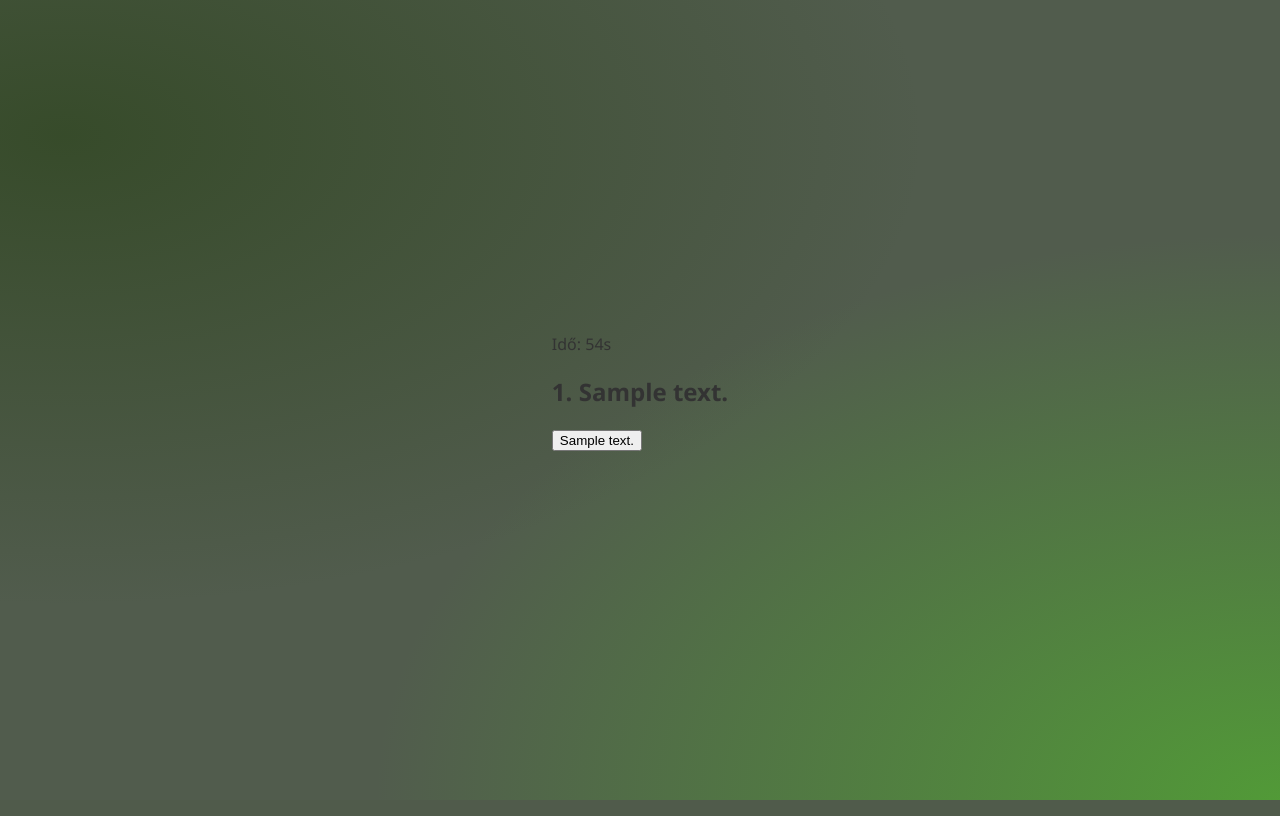
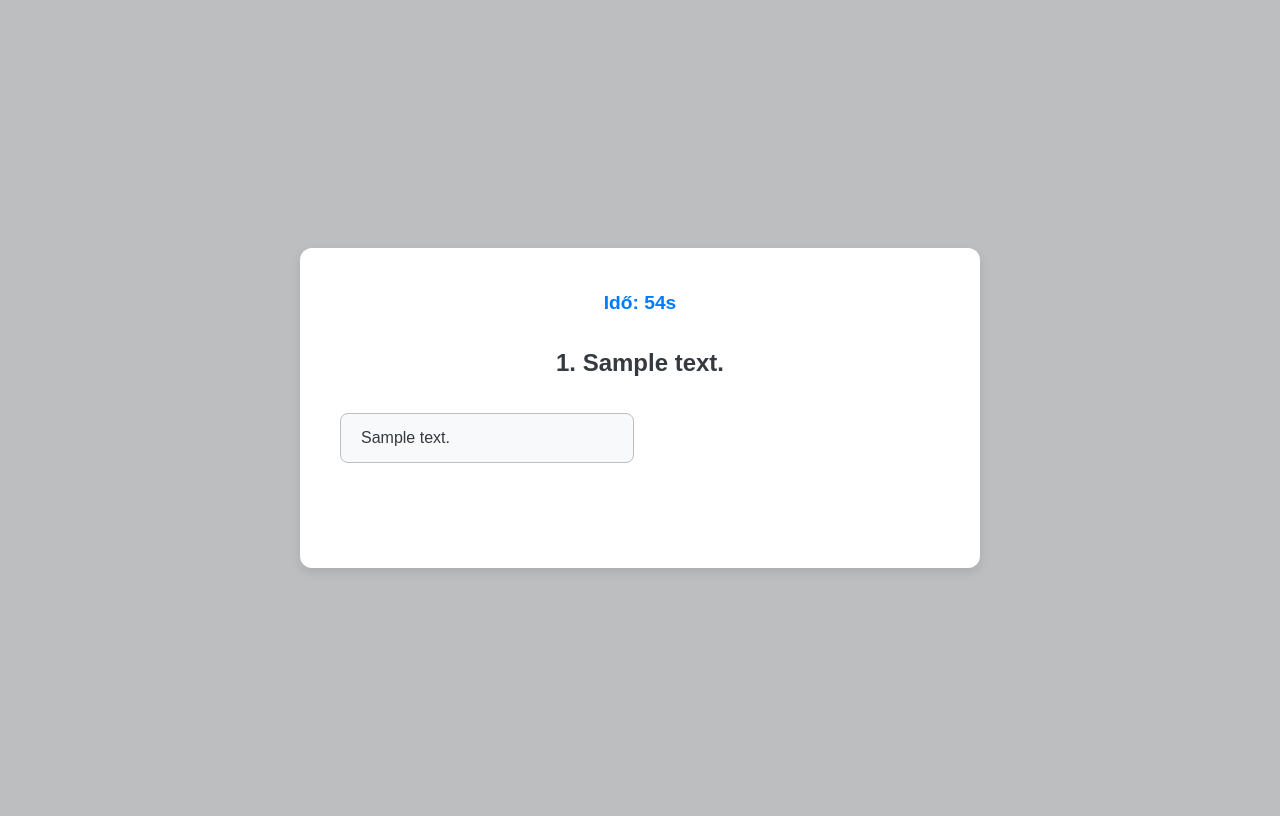
Before and after one commit to TTom08/kresz-quiz-web, a Flask app: template templates/quiz.html in a window 1280 px wide. Run offline with Flask 3, Linux system fonts and the light colour scheme; the template is opened without the code that fills it: most values are stand-ins (such as "Sample title", 1, 10 or a date in 2020).

Commit message:
add quiz.css for quiz page only

```diff
--- /dev/null
+++ b/static/css/quiz.css
@@ -0,0 +1,144 @@
+:root {
+    --primary-color: #007bff; /* Kék */
+    --secondary-color: #6c757d; /* Szürke */
+    --success-color: #28a745; /* Zöld */
+    --error-color: #dc3545; /* Piros */
+    --background-dark: #bdbebf; /* Sötétebb háttér */
+    --background-light: #f8f9fa; /* Világos háttér */
+    --box-shadow: 0 4px 12px rgba(0, 0, 0, 0.1);
+    --border-radius: 12px;
+}
+
+body {
+    background: var(--background-dark);
+    display: flex;
+    justify-content: center;
+    align-items: center;
+    min-height: 100vh;
+    color: #343a40;
+    line-height: 1.6;
+    font-family: 'Arial', sans-serif;
+}
+
+#quiz-container {
+    width: 100%;
+    display: flex;
+    justify-content: center;
+    align-items: center;
+    padding: 20px;
+}
+
+#quiz-area, #result-screen {
+    background-color: white;
+    padding: 40px;
+    border-radius: var(--border-radius);
+    box-shadow: var(--box-shadow);
+    max-width: 600px;
+    width: 100%;
+    text-align: center;
+}
+
+#timer {
+    font-size: 1.2em;
+    font-weight: bold;
+    color: var(--primary-color);
+    margin-bottom: 25px;
+}
+
+.time-warning {
+    color: var(--error-color);
+    animation: blink 1s infinite;
+}
+
+@keyframes blink {
+    0%, 100% { opacity: 1; }
+    50% { opacity: 0.5; }
+}
+
+#question-text {
+    font-size: 1.5em;
+    margin-bottom: 30px;
+    color: #343a40;
+    font-weight: 600;
+}
+
+#answers-container {
+    display: grid;
+    gap: 12px;
+    margin-bottom: 25px;
+    grid-template-columns: 1fr;
+}
+
+.answer-button {
+    padding: 15px 20px;
+    border: 1px solid var(--background-dark);
+    border-radius: 8px;
+    cursor: pointer;
+    font-size: 16px;
+    font-weight: 500;
+    background-color: var(--background-light);
+    color: #343a40;
+    transition: background-color 0.2s, transform 0.1s, box-shadow 0.2s;
+    text-align: left;
+}
+
+.answer-button:hover:not(:disabled) {
+    background-color: var(--background-dark);
+    transform: translateY(-2px);
+    box-shadow: 0 4px 8px rgba(0, 0, 0, 0.1);
+}
+
+.answer-button:disabled {
+    opacity: 0.7;
+    cursor: not-allowed;
+}
+
+.answer-button.correct {
+    background-color: var(--success-color);
+    color: white;
+    border-color: var(--success-color);
+}
+
+.answer-button.incorrect {
+    background-color: var(--error-color);
+    color: white;
+    border-color: var(--error-color);
+}
+
+#feedback {
+    margin: 15px 0;
+    font-size: 1.1em;
+    font-weight: bold;
+    min-height: 20px;
+}
+
+#button-footer {
+    display: flex;
+    justify-content: center;
+    width: 100%;
+    margin-top: 20px;
+}
+
+#next-button {
+    padding: 8px 20px;
+    max-width: 250px;
+    width: 100%;
+    margin: 0;
+}
+
+#result-screen h2 {
+    color: var(--primary-color);
+    margin-bottom: 15px;
+}
+
+#final-score {
+    font-size: 1.8em;
+    font-weight: bold;
+    color: var(--success-color);
+}
+
+@media (min-width: 500px) {
+    #answers-container {
+        grid-template-columns: 1fr 1fr;
+    }
+}
--- a/templates/quiz.html
+++ b/templates/quiz.html
@@ -1,30 +1,37 @@
 <!DOCTYPE html>
 <html lang="hu">
+
 <head>
     <meta charset="UTF-8">
+    <meta name="viewport" content="width=device-width, initial-scale=1.0">
     <title>Kvíz Játék</title>
-    <link rel="stylesheet" href="{{ url_for('static', filename='css/style.css') }}">
+    <link rel="stylesheet" href="{{ url_for('static', filename='css/quiz.css') }}">
 </head>
+
 <body>
     <div id="quiz-container">
-        <div id="quiz-area">
+        <div id="quiz-area" class="quiz-box">
             <div id="timer">Idő: <span id="time-left">60</span>s</div>
-            <h2 id="question-text">Kérdés betöltése...</h2>
+            <h2 id="question-text" class="question-text-style">Kérdés betöltése...</h2>
             <div id="answers-container"></div>
             <p id="feedback" class="feedback-message"></p>
-            <button id="next-button" style="display: none;">Következő</button>
+            <div id="button-footer">
+                <button id="next-button" class="cta-button" style="display: none;">Következő</button>
+            </div>
         </div>
-        <div id="result-screen" style="display: none;">
+        <div id="result-screen" class="quiz-box" style="display: none;">
             <h2>Kvíz Vége!</h2>
             <p>Pontszámod: <span id="final-score"></span></p>
-            <button onclick="location.reload()">Újra</button>
+            <button onclick="location.reload()" class="cta-button">Újra</button>
         </div>
     </div>
 
     <script>
-    const FLASK_USERNAME = "{{ username|safe }}";
-    console.log("Felhasználónév a kvíz oldalon:", FLASK_USERNAME);
-</script>
+        // A FLASK_USERNAME már megfelelően átadásra kerül a korábbi javítások alapján
+        const FLASK_USERNAME = "{{ username|safe }}";
+        console.log("Felhasználónév a kvíz oldalon:", FLASK_USERNAME);
+    </script>
     <script src="{{ url_for('static', filename='js/quiz.js') }}"></script>
 </body>
+
 </html>
```
